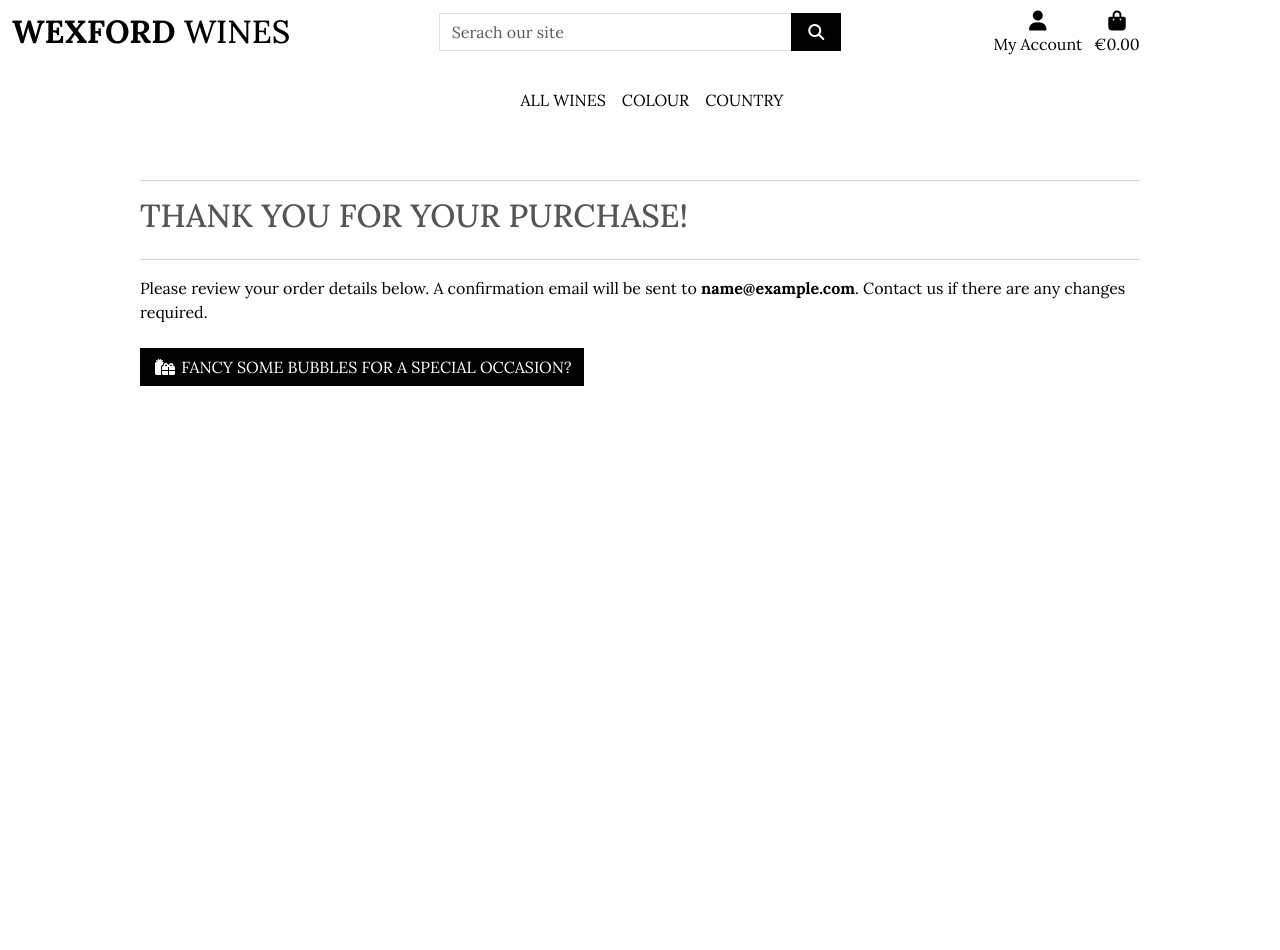
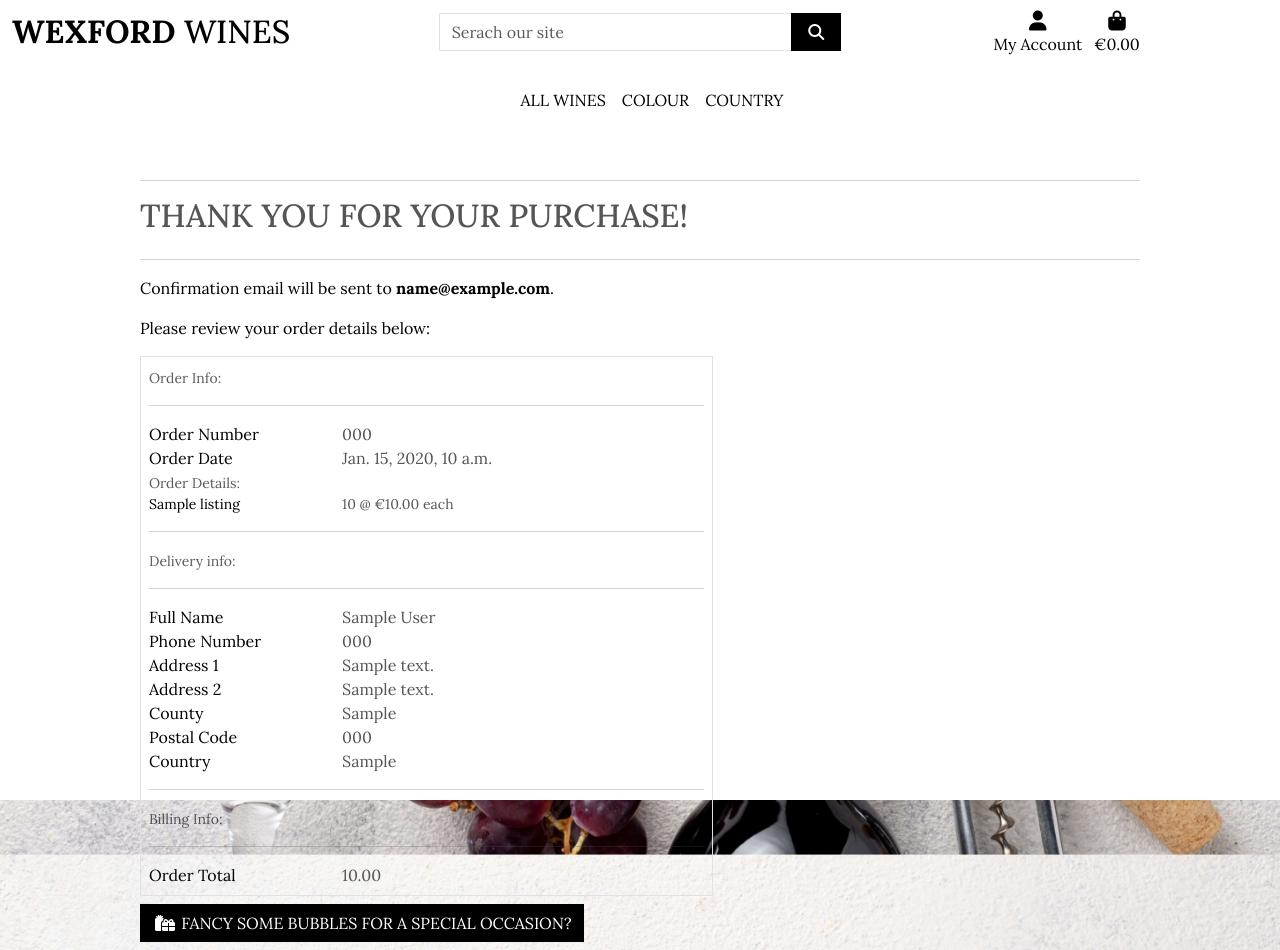
Before and after one commit to Nic-Wallace/wexford-wines, a Django app: page /checkout/checkout_success/000 in a window 1280 px wide. Before the commit the page ends 386 px from the top, so only its background shows below. Run offline with Django 3.2, Linux system fonts and the light colour scheme; tables that the repository leaves empty hold one stand-in row (values such as "Sample post"); some libraries are stand-ins or nearby versions.

Commit message:
Add purchase summary page

```diff
--- a/checkout/models.py
+++ b/checkout/models.py
@@ -13,7 +13,7 @@ class Order(models.Model):
     postcode = models.CharField(max_length=20, null=True, blank=True)
     street_address1 = models.CharField(max_length=80, null=False, blank=False)
     street_address2 = models.CharField(max_length=80, null=True, blank=True)
-    county = models.CharField(max_length=80, null=True, blank=True)
+    county = models.CharField(max_length=80, null=False, blank=False)
     date = models.DateTimeField(auto_now_add=True)
     order_total = models.DecimalField(max_digits=10, decimal_places=2, null=False, default=0)
     grand_total = models.DecimalField(max_digits=10, decimal_places=2, null=False, default=0)
--- a/checkout/templates/checkout/checkout.html
+++ b/checkout/templates/checkout/checkout.html
@@ -96,9 +96,7 @@
                 </fieldset>
                 <fieldset class="px-3">
                     <legend class="fieldset-label small text-black px-2 w-auto">Payment</legend>
-                    <!-- Stripe card element -->
                     <div class="mb-3" id="card-element"></div>
-                    <!-- Form errors -->
                     <div class="mb-3 text-danger" id="card-errors" role="alert"></div>
                 </fieldset>
                 <div class="submit-button text-right mt-5 mb-2">
--- a/checkout/templates/checkout/checkout_success.html
+++ b/checkout/templates/checkout/checkout_success.html
@@ -21,12 +21,152 @@
             <hr>
             <h2 class="logo-font mb-4">Thank you for your purchase!</h2>
             <hr>
-            <p class="text-black">Please review your order details below. A confirmation email will be sent to <strong>{{ order.email }}</strong>. Contact us if there are any changes required.</p>
+            <p class="text-black">Confirmation email will be sent to <strong>{{ order.email }}</strong>.</p>
+            <p class="text-black">Please review your order details below:</p>
         </div>
     </div>
 
     <div class="row">
-        <div class="col-12 col-lg-7"></div>
+        <div class="col-12 col-lg-7">
+            <div class="order-confirmation-wrapper p-2 border">
+                <div class="row">
+                    <div class="col">
+                        <small class="text-muted">Order Info:</small>
+                        <hr>
+                    </div>
+                </div>
+
+                <div class="row">
+                    <div class="col-12 col-md-4">
+                        <p class="mb-0 text-black font-weight-bold">Order Number</p>
+                    </div>
+                    <div class="col-12 col-md-4 text-md-right">
+                        <p class="mb-0">{{ order.order_number }}</p>
+                    </div>
+                </div>
+
+                <div class="row">
+                    <div class="col-12 col-md-4">
+                        <p class="mb-0 text-black font-weight-bold">Order Date</p>
+                    </div>
+                    <div class="col-12 col-md-4 text-md-right">
+                        <p class="mb-0">{{ order.date }}</p>
+                    </div>
+                </div>
+
+                <div class="row">
+                    <div class="col">
+                        <small class="text-muted">Order Details:</small>
+                    </div>
+                </div>
+
+                {% for item in order.lineitems.all %}
+                <div class="row">
+                    <div class="col-12 col-md-4">
+                        <p class="small mb-0 text-black font-weight-bold">
+                            {{ item.wine.name }}
+                        </p>
+                    </div>
+                    <div class="col-12 col-md-4 text-md-right">
+                        <p class="small mb-0">{{ item.quantity }} @ €{{ item.wine.price }} each</p>
+                    </div>
+                </div>
+                {% endfor %}
+
+                <div class="row">
+                    <div class="col">
+                        <hr>
+                        <small class="text-muted">Delivery info:</small>
+                        <hr>
+                    </div>
+                </div>
+
+                <div class="row">
+                    <div class="col-12 col-md-4">
+                        <p class="mb-0 text-black font-weight-bold">Full Name</p>
+                    </div>
+                    <div class="col-12 col-md-4 text-md-right">
+                        <p class="mb-0">{{ order.full_name }}</p>
+                    </div>
+                </div>
+
+                <div class="row">
+                    <div class="col-12 col-md-4">
+                        <p class="mb-0 text-black font-weight-bold">Phone Number</p>
+                    </div>
+                    <div class="col-12 col-md-4 text-md-right">
+                        <p class="mb-0">{{ order.phone_number }}</p>
+                    </div>
+                </div>
+
+                <div class="row">
+                    <div class="col-12 col-md-4">
+                        <p class="mb-0 text-black font-weight-bold">Address 1</p>
+                    </div>
+                    <div class="col-12 col-md-4 text-md-right">
+                        <p class="mb-0">{{ order.street_address1 }}</p>
+                    </div>
+                </div>
+
+                {% if order.street_address2 %}
+                <div class="row">
+                    <div class="col-12 col-md-4">
+                        <p class="mb-0 text-black font-weight-bold">Address 2</p>
+                    </div>
+                    <div class="col-12 col-md-4 text-md-right">
+                        <p class="mb-0">{{ order.street_address2 }}</p>
+                    </div>
+                </div>
+                {% endif %}
+
+                <div class="row">
+                    <div class="col-12 col-md-4">
+                        <p class="mb-0 text-black font-weight-bold">County</p>
+                    </div>
+                    <div class="col-12 col-md-4 text-md-right">
+                        <p class="mb-0">{{ order.county }}</p>
+                    </div>
+                </div>
+
+                {% if order.postcode %}
+                <div class="row">
+                    <div class="col-12 col-md-4">
+                        <p class="mb-0 text-black font-weight-bold">Postal Code</p>
+                    </div>
+                    <div class="col-12 col-md-4 text-md-right">
+                        <p class="mb-0">{{ order.postcode }}</p>
+                    </div>
+                </div>
+                {% endif %}
+
+                <div class="row">
+                    <div class="col-12 col-md-4">
+                        <p class="mb-0 text-black font-weight-bold">Country</p>
+                    </div>
+                    <div class="col-12 col-md-4 text-md-right">
+                        <p class="mb-0">{{ order.country }}</p>
+                    </div>
+                </div>
+
+                <div class="row">
+                    <div class="col">
+                        <hr>
+                        <small class="text-muted">Billing Info:</small>
+                        <hr>
+                    </div>
+                </div>
+
+                <div class="row">
+                    <div class="col-12 col-md-4">
+                        <p class="mb-0 text-black font-weight-bold">Order Total</p>
+                    </div>
+                    <div class="col-12 col-md-4 text-md-right">
+                        <p class="mb-0">{{ order.order_total }}</p>
+                    </div>
+                </div>
+
+            </div>
+        </div>
     </div>
     <div class="row">
         <div class="col-12 col-lg-7 text-right">
--- a/checkout/views.py
+++ b/checkout/views.py
@@ -41,7 +41,8 @@ def checkout(request):
                     order_line_item.save()
                 except Listing.DoesNotExist:
                     messages.error(request, (
-                        "One of the wines you have selected is no longer available. "
+                        "One of the wines you have selected is no longer \
+                        available. "
                         "Please call us for assistance!")
                     )
                     order.delete()
@@ -71,18 +72,18 @@ def checkout(request):
 
         order_form = OrderForm()
 
-    if not stripe_public_key:
-        messages.warning(request, 'Stripe public key is missing. \
-            Did you forget to set it in your environment?')
+        if not stripe_public_key:
+            messages.warning(request, 'Stripe public key is missing. \
+                Did you forget to set it in your environment?')
 
-    template = 'checkout/checkout.html'
-    context = {
-        'order_form': order_form,
-        'stripe_public_key': stripe_public_key,
-        'client_secret': intent.client_secret
-    }
+        template = 'checkout/checkout.html'
+        context = {
+            'order_form': order_form,
+            'stripe_public_key': stripe_public_key,
+            'client_secret': intent.client_secret
+        }
 
-    return render(request, template, context)
+        return render(request, template, context)
 
 
 def checkout_success(request, order_number):
```
